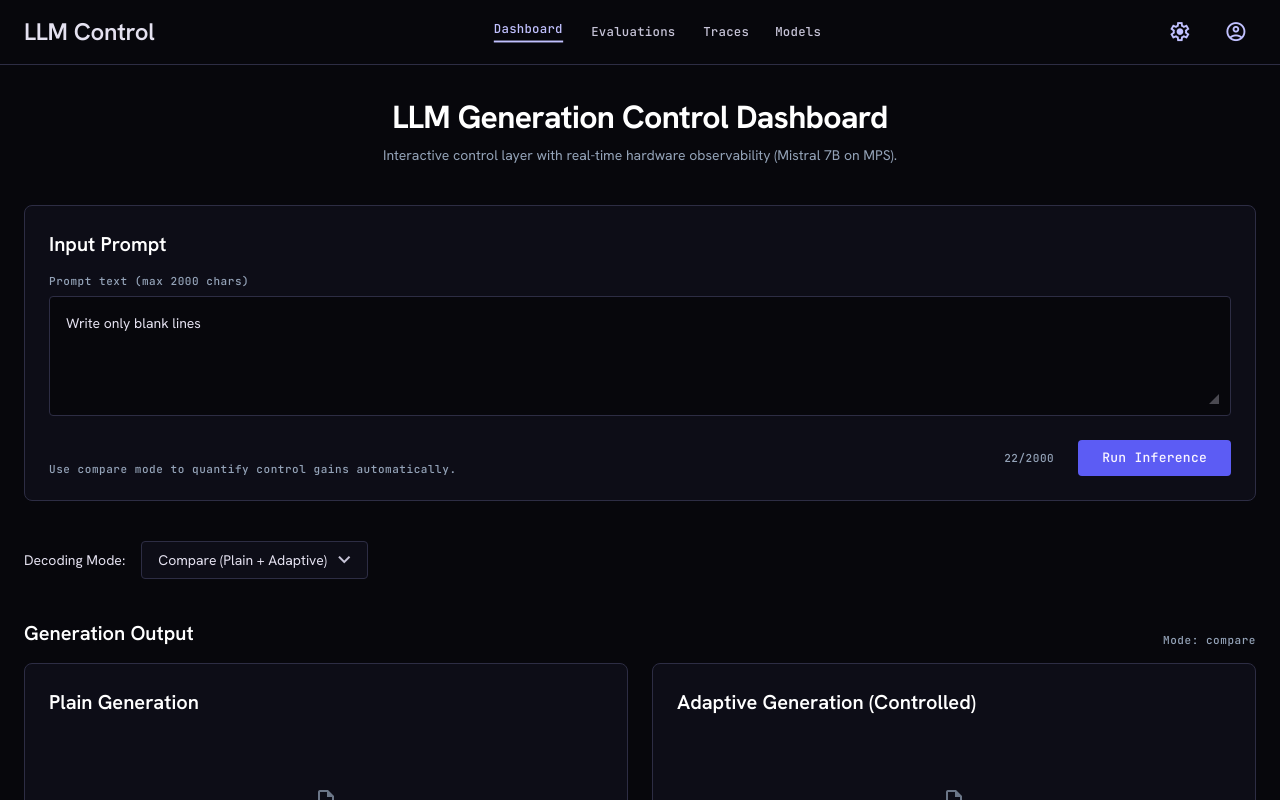
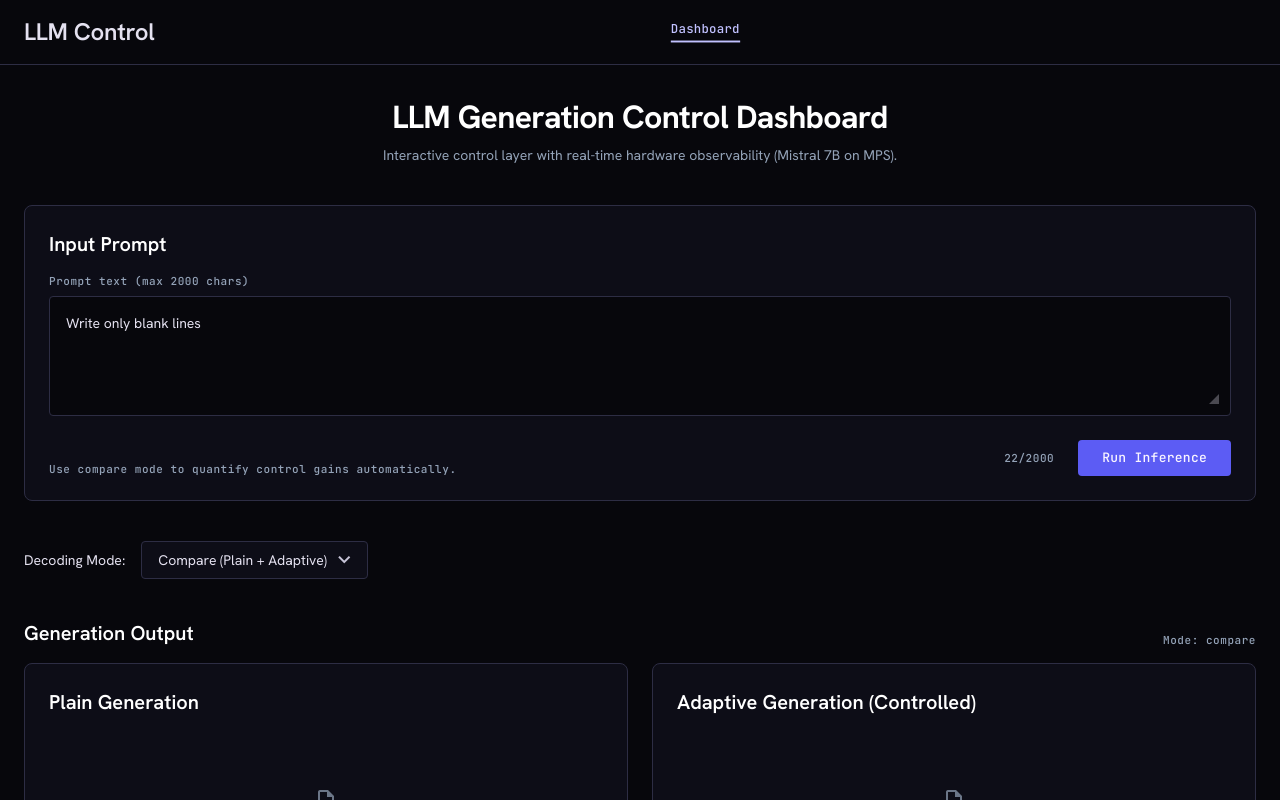
Before and after one commit to shubhankartiwari99/llm-generation-control, a Next.js app in the folder frontend/: page / in a window 1280 px wide. Shown: the top 800 px of the page. Built offline with nearby package versions, Linux system fonts and the light colour scheme.

Commit message:
refactor: simplify header navigation and remove unused UI components

```diff
--- a/frontend/src/app/layout.tsx
+++ b/frontend/src/app/layout.tsx
@@ -36,21 +36,12 @@ export default function RootLayout({
             <div className="font-headline-lg text-headline-lg font-bold text-on-surface">
               LLM Control
             </div>
-            {/* Navigation */}
+            {/* Navigation (simplified for single-page utility) */}
             <nav className="hidden md:flex items-center gap-6">
               <a className="text-primary border-b-2 border-primary pb-1 font-label-md text-label-md hover:bg-surface-container transition-colors duration-200 scale-95 active:opacity-80" href="#">Dashboard</a>
-              <a className="text-on-surface-variant hover:text-on-surface font-label-md text-label-md hover:bg-surface-container transition-colors duration-200 scale-95 active:opacity-80" href="#">Evaluations</a>
-              <a className="text-on-surface-variant hover:text-on-surface font-label-md text-label-md hover:bg-surface-container transition-colors duration-200 scale-95 active:opacity-80" href="#">Traces</a>
-              <a className="text-on-surface-variant hover:text-on-surface font-label-md text-label-md hover:bg-surface-container transition-colors duration-200 scale-95 active:opacity-80" href="#">Models</a>
             </nav>
-            {/* Trailing Icons */}
+            {/* Trailing Icons (Removed placeholders) */}
             <div className="flex items-center gap-4 text-primary">
-              <button className="hover:bg-surface-container transition-colors duration-200 scale-95 active:opacity-80 p-2 rounded-full flex items-center justify-center">
-                <span className="material-symbols-outlined" style={{fontFamily: 'Material Symbols Outlined'}}>settings</span>
-              </button>
-              <button className="hover:bg-surface-container transition-colors duration-200 scale-95 active:opacity-80 p-2 rounded-full flex items-center justify-center">
-                <span className="material-symbols-outlined" style={{fontFamily: 'Material Symbols Outlined'}}>account_circle</span>
-              </button>
             </div>
           </div>
         </header>
```
